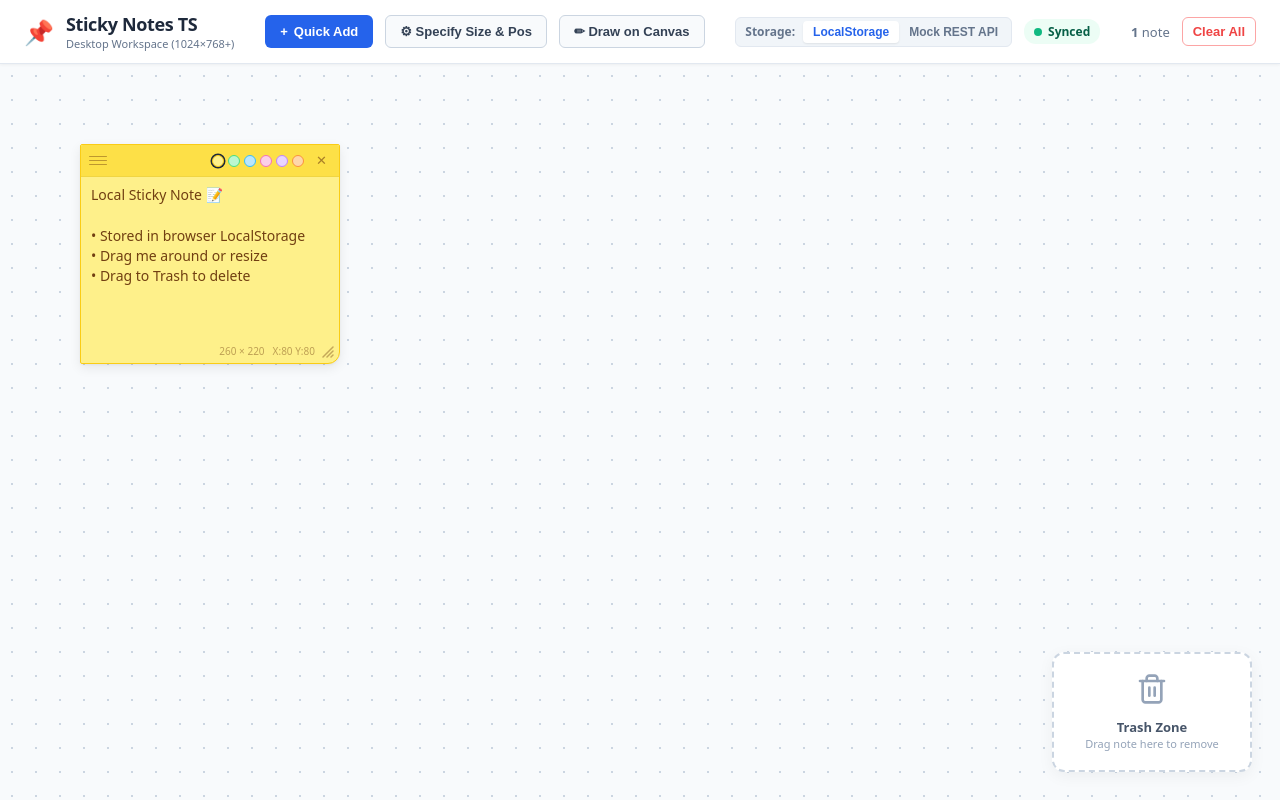
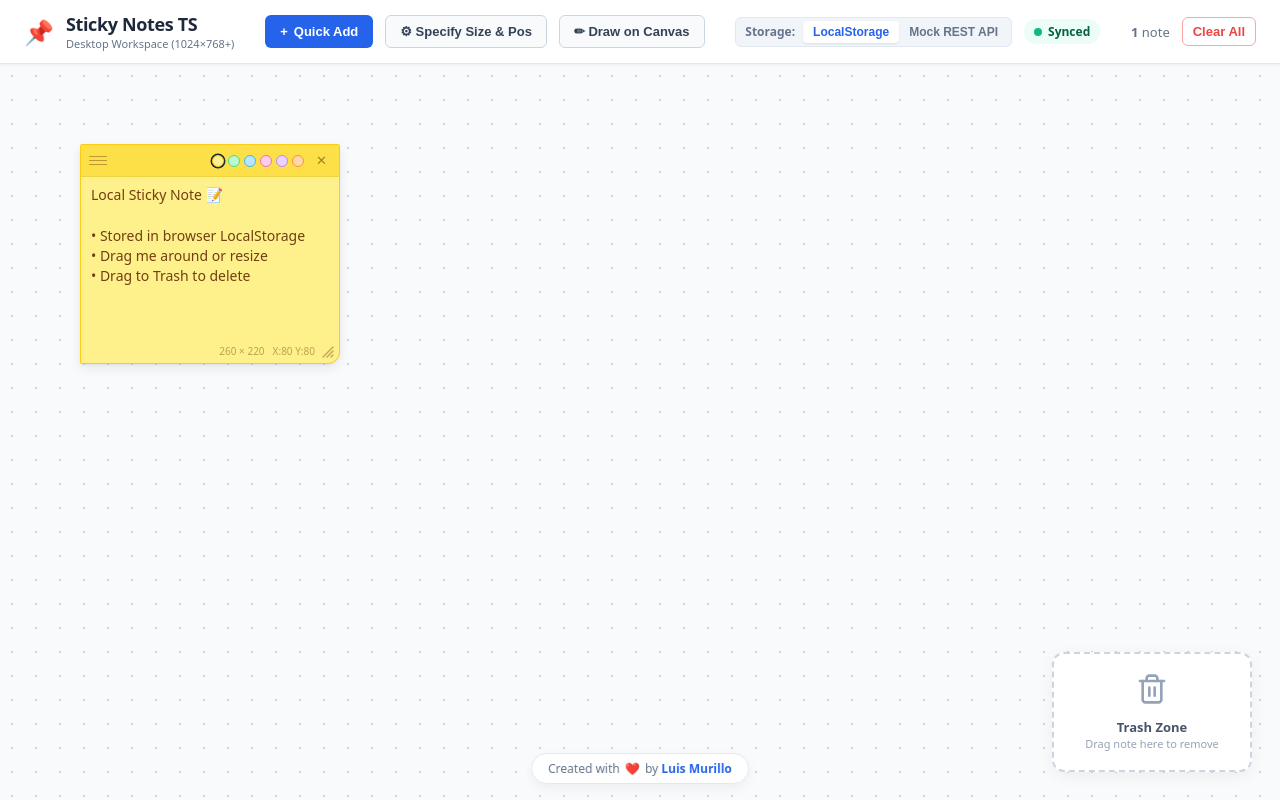
Before and after one commit to luismu/testdataartfrontend, a React (Vite) app: page / in a window 1280 px wide. Built offline with nearby package versions, Linux system fonts and the light colour scheme.

Commit message:
feat: add author credit badge linking to Luis Murillo LinkedIn profile

```diff
--- a/src/index.css
+++ b/src/index.css
@@ -638,3 +638,46 @@ html, body, #root {
   gap: 12px;
   margin-top: 8px;
 }
+
+/* Author Footer (Docked Bottom Center) */
+.app-footer {
+  position: absolute;
+  bottom: 16px;
+  left: 50%;
+  transform: translateX(-50%);
+  display: flex;
+  align-items: center;
+  gap: 6px;
+  padding: 6px 16px;
+  background-color: rgba(255, 255, 255, 0.9);
+  backdrop-filter: blur(8px);
+  -webkit-backdrop-filter: blur(8px);
+  border: 1px solid #e2e8f0;
+  border-radius: 9999px;
+  font-size: 12px;
+  font-weight: 500;
+  color: #64748b;
+  box-shadow: 0 4px 12px rgba(0, 0, 0, 0.05);
+  z-index: 50;
+  pointer-events: auto;
+  user-select: text;
+  -webkit-user-select: text;
+}
+
+.heart-icon {
+  display: inline-block;
+  color: #ef4444;
+  margin: 0 2px;
+}
+
+.author-link {
+  color: #2563eb;
+  font-weight: 700;
+  text-decoration: none;
+  transition: color 0.15s ease, text-decoration 0.15s ease;
+}
+
+.author-link:hover {
+  color: #1d4ed8;
+  text-decoration: underline;
+}
--- a/src/presentation/components/Board.tsx
+++ b/src/presentation/components/Board.tsx
@@ -53,8 +53,8 @@ export const Board: React.FC = () => {
   const handleCanvasPointerDown = (e: React.PointerEvent<HTMLDivElement>) => {
     if (!isDrawMode || e.button !== 0 || !boardRef.current) return;
 
-    // Don't start drawing if clicking inside an existing note or toolbar
-    if ((e.target as HTMLElement).closest('.sticky-note, .app-toolbar, .trash-zone, .modal-dialog')) {
+    // Don't start drawing if clicking inside an existing note, toolbar, or footer
+    if ((e.target as HTMLElement).closest('.sticky-note, .app-toolbar, .trash-zone, .modal-dialog, .app-footer')) {
       return;
     }
 
@@ -195,6 +195,21 @@ export const Board: React.FC = () => {
 
         {/* Predefined Trash Zone for drag-to-delete */}
         <TrashZone isHovered={isHoveringTrash} onRegisterRect={registerTrashRect} />
+
+        {/* Author Footer */}
+        <footer className="app-footer" onPointerDown={(e) => e.stopPropagation()}>
+          <span>
+            Created with <span className="heart-icon">❤️</span> by{' '}
+            <a
+              href="https://www.linkedin.com/in/luismu19/"
+              target="_blank"
+              rel="noopener noreferrer"
+              className="author-link"
+            >
+              Luis Murillo
+            </a>
+          </span>
+        </footer>
       </main>
 
       {/* Modal for creating a note of specified position and dimensions */}
```
